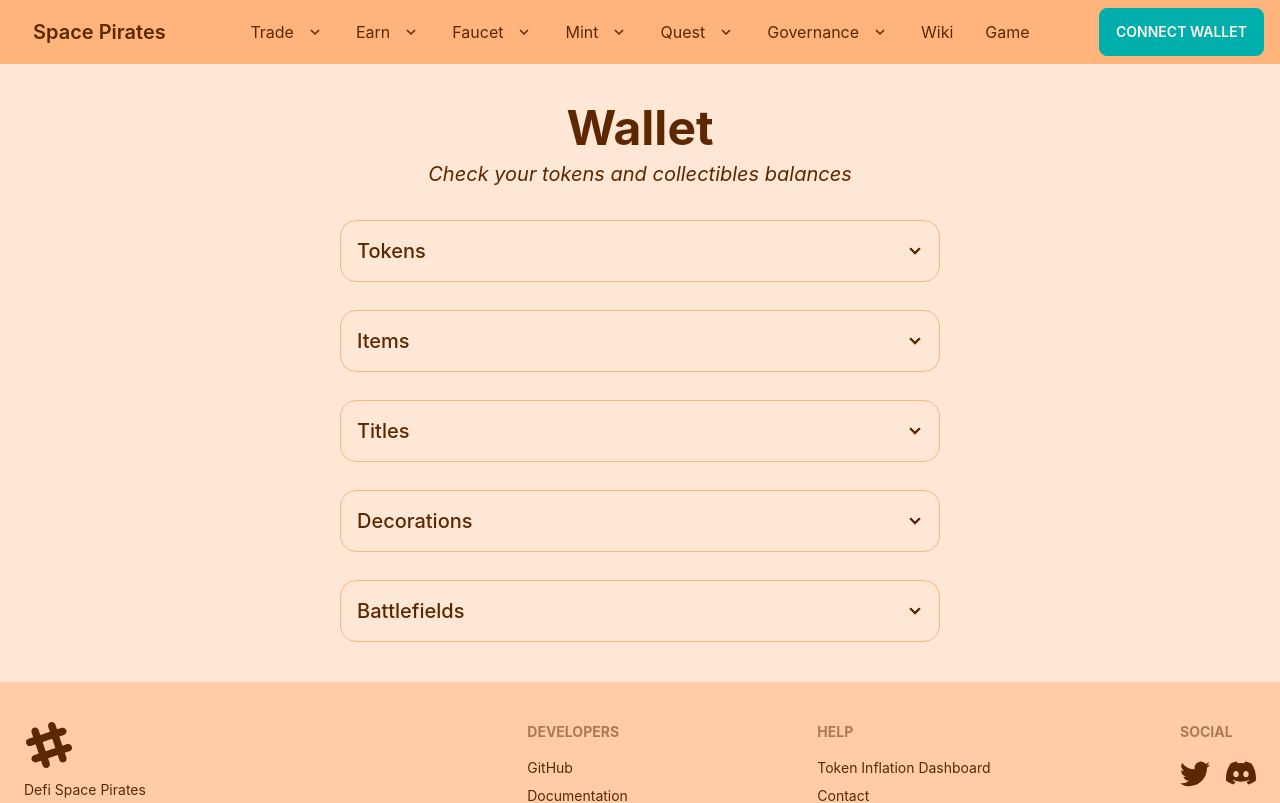
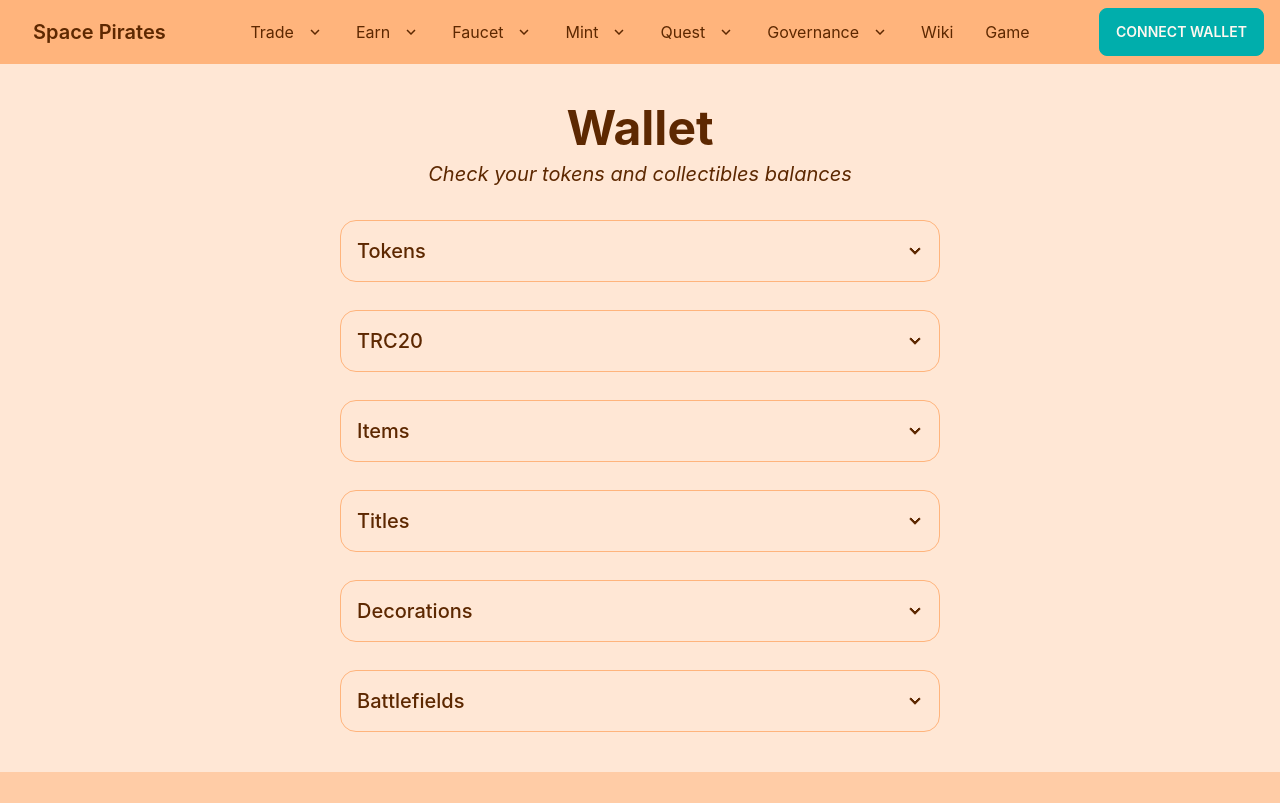
Before and after one commit to DeFi-Space-Pirates/space-pirates-frontend, a Next.js app: page /wallet in a window 1280 px wide. Shown: the top 803 px of the page. Built offline with nearby package versions, Linux system fonts and the light colour scheme; grey boxes are pictures that could not be loaded.

Commit message:
feat: token balances

```diff
--- a/components/Wallet/WalletItem.tsx
+++ b/components/Wallet/WalletItem.tsx
@@ -1,15 +1,20 @@
 import Image from 'next/image'
 import tokensList from '../../config/constants/tokensList.json'
+import wrappedTokensList from '../../config/constants/wrappedTokensList.json'
 import { useTronWeb } from '../../contexts/TronWebContext'
 
 type WalletItemProps = {
   tabIndex: number
   title: string
-  predicate: (id: number) => boolean
+  predicate?: (id: number) => boolean
 }
 
 const WalletItem = ({ tabIndex, title, predicate }: WalletItemProps) => {
-  const { balances } = useTronWeb()
+  const { getBalanceById, getBalanceByAddress } = useTronWeb()
+
+  let tokens = predicate
+    ? tokensList.tokens.filter((token) => predicate(token.id))
+    : wrappedTokensList.unWrapped
 
   return (
     <div
@@ -18,10 +23,11 @@ const WalletItem = ({ tabIndex, title, predicate }: WalletItemProps) => {
     >
       <div className="collapse-title text-xl font-medium">{title}</div>
       <div className="collapse-content ">
-        {tokensList.tokens.map(
-          (token) =>
-            predicate(token.id) && (
-              <div className="py-2 gap-y-4 md:gap-y-0 rounded-md drop-shadow-md flex flex-row justify-between items-center">
+        {tokens.map((token, index) => (
+          <div
+            key={index}
+            className="py-2 gap-y-4 md:gap-y-0 rounded-md drop-shadow-md flex flex-row justify-between items-center"
+          >
             <div className="flex items-center">
               <Image
                 src={token.logoURI}
@@ -31,16 +37,16 @@ const WalletItem = ({ tabIndex, title, predicate }: WalletItemProps) => {
                 layout="fixed"
               />
               <p className="ml-2 font-semibold md:text-lg">
-                    {token.name}{' '}
-                    {token.symbol.length > 0 && `(${token.symbol})`}
+                {token.name} {token.symbol.length > 0 && `(${token.symbol})`}
               </p>
             </div>
             <div>
-                  {balances?.find((balance) => balance.id === token.id)?.amount}
+              {'id' in token
+                ? getBalanceById(token.id)
+                : getBalanceByAddress(token.address)}
             </div>
           </div>
-            ),
-        )}
+        ))}
       </div>
     </div>
   )
--- a/config/constants/dexTokensList.json
+++ b/config/constants/dexTokensList.json
@@ -20,7 +20,7 @@
       "id": 100,
       "name": "Space Tron",
       "symbol": "SP-TRX",
-      "decimals": 18,
+      "decimals": 6,
       "logoURI": "https://s2.coinmarketcap.com/static/img/coins/64x64/1958.png"
     },
     {
--- a/config/constants/tokensList.json
+++ b/config/constants/tokensList.json
@@ -35,7 +35,7 @@
       "id": 100,
       "name": "Space Tron",
       "symbol": "SP-TRX",
-      "decimals": 18,
+      "decimals": 6,
       "logoURI": "https://s2.coinmarketcap.com/static/img/coins/64x64/1958.png"
     },
     {
--- a/config/constants/wrappedTokensList.json
+++ b/config/constants/wrappedTokensList.json
@@ -1,32 +1,62 @@
 {
   "name": "SpacePirates Wrapped tokens list",
   "timestamp": "2022-07-12T11:45:09Z",
-  "tokens": [
+  "unWrapped": [
     {
       "name": "Tron",
       "symbol": "TRX",
-      "address": "0x85EAC5Ac2F758618dFa09bDbe0cf174e7d574D5B",
-      "decimals": 18,
+      "address": "0x00",
+      "decimals": 6,
       "logoURI": "https://s2.coinmarketcap.com/static/img/coins/64x64/1958.png"
     },
     {
       "name": "Tether USD",
       "symbol": "USDT",
-      "address": "0x55d398326f99059fF775485246999027B3197955",
+      "address": "TUXYeqLUibq7m9MCMtyzLKptu296xrdoXq",
       "decimals": 18,
       "logoURI": "https://s2.coinmarketcap.com/static/img/coins/64x64/825.png"
     },
     {
       "name": "USD Coin",
       "symbol": "USDC",
-      "address": "0xa0b86991c6218b36c1d19d4a2e9eb0ce3606eb48",
+      "address": "THFMQvfckg4UmauGW4DEaHmt35WA2A1afT",
       "decimals": 18,
       "logoURI": "https://s2.coinmarketcap.com/static/img/coins/64x64/3408.png"
     },
     {
       "name": "Decentralized USD",
       "symbol": "USDD",
-      "address": "0x55d398326f99059fF775485246999027B3197955",
+      "address": "TV6StXz41Z1zmHtjzBQ93Y9jNEAvHSDoQ7",
+      "decimals": 18,
+      "logoURI": "https://s2.coinmarketcap.com/static/img/coins/64x64/19891.png"
+    }
+  ],
+  "wrapped": [
+    {
+      "id": 100,
+      "name": "Space Tron",
+      "symbol": "SP-TRX",
+      "decimals": 6,
+      "logoURI": "https://s2.coinmarketcap.com/static/img/coins/64x64/1958.png"
+    },
+    {
+      "id": 101,
+      "name": "Space USDT",
+      "symbol": "SP-USDT",
+      "decimals": 18,
+      "logoURI": "https://s2.coinmarketcap.com/static/img/coins/64x64/825.png"
+    },
+    {
+      "id": 102,
+      "name": "Space USDC",
+      "symbol": "SP-USDC",
+      "decimals": 18,
+      "logoURI": "https://s2.coinmarketcap.com/static/img/coins/64x64/3408.png"
+    },
+    {
+      "id": 103,
+      "name": "Space USDD",
+      "symbol": "SP-USDD",
       "decimals": 18,
       "logoURI": "https://s2.coinmarketcap.com/static/img/coins/64x64/19891.png"
     }
--- a/contexts/TronWebContext.tsx
+++ b/contexts/TronWebContext.tsx
@@ -9,8 +9,10 @@ import { useAlert } from './AlertContext'
 
 import SpacePiratesTokens from '../config/artifacts/SpacePiratesTokens.json'
 import tokensList from '../config/constants/tokensList.json'
+import wrappedTokensList from '../config/constants/wrappedTokensList.json'
 import { addresses } from '../config/addresses'
-import { Balance } from '../typings/Balance'
+import { Balance1155, Balance20 } from '../typings/Balance'
+import { convertToNumber } from '../lib/tronweb'
 
 declare global {
   interface Window {
@@ -30,7 +32,10 @@ type TronWebContextValue = {
   }
   connectTronLink: () => void
   address: string
-  balances: Balance[] | null
+  balances1155: Balance1155[] | null
+  balances20: Balance20[] | null
+  getBalanceById: (id: number | undefined) => string
+  getBalanceByAddress: (address: string | undefined) => string
 }
 
 type TronWebProviderProps = { children: React.ReactNode }
@@ -40,11 +45,12 @@ const TronWebContext = createContext<TronWebContextValue | undefined>(undefined)
 const TronWebProvider = ({ children }: TronWebProviderProps) => {
   const [tronWeb, setTronWeb] = useState<any>(null)
   const [address, setAddress] = useState('')
-  const [balances, setBalances] = useState<Balance[] | null>(null)
+  const [balances1155, setBalances1155] = useState<Balance1155[] | null>(null)
+  const [balances20, setBalances20] = useState<Balance20[] | null>(null)
 
   const { toggleAlert } = useAlert()
 
-  const loadTronWeb = async (tronWeb: any, address: string) => {
+  const loadTronWeb = useCallback(async (tronWeb: any, address: string) => {
     setTronWeb(tronWeb)
     setAddress(address)
 
@@ -63,17 +69,47 @@ const TronWebProvider = ({ children }: TronWebProviderProps) => {
 
       const userBalances = tokensList.ids.map((id, index) => ({
         id: id,
-        amount: tronWeb
-          .BigNumber(batchBalances[index]._hex)
-          .div(10e19)
-          .toNumber(),
+        amount: convertToNumber(batchBalances[index]._hex, id),
       }))
 
-      setBalances(userBalances)
+      setBalances1155(userBalances)
     } catch (err) {
-      setBalances(null)
+      setBalances1155(null)
     }
-  }
+
+    try {
+      let updatedBalances20: Balance20[] = []
+      for (const token of wrappedTokensList.unWrapped) {
+        if (token.symbol === 'TRX') {
+          const sunBalance = await tronWeb.trx.getBalance(address)
+
+          updatedBalances20.push({
+            address: token.address,
+            amount: parseFloat(tronWeb.fromSun(sunBalance)).toFixed(2),
+            symbol: token.symbol,
+          })
+        } else {
+          const contractInstance = await tronWeb.contract().at(token.address)
+
+          const balance = await contractInstance.balanceOf(address).call()
+
+          updatedBalances20.push({
+            address: token.address,
+            amount: tronWeb
+              .BigNumber(balance._hex)
+              .div(1e18)
+              .toNumber()
+              .toFixed(2),
+            symbol: token.symbol,
+          })
+        }
+      }
+
+      setBalances20(updatedBalances20)
+    } catch (err) {
+      setBalances20(null)
+    }
+  }, [])
 
   const connectTronLink = useCallback(async () => {
     // automatic connection without prompt if already approved
@@ -128,13 +164,28 @@ const TronWebProvider = ({ children }: TronWebProviderProps) => {
         }
       })
     }
-  }, [toggleAlert])
+  }, [toggleAlert, loadTronWeb])
+
+  const getBalanceById = (id: number | undefined) => {
+    const balance = balances1155?.find((balance) => balance.id === id)
+
+    return balance ? balance.amount.toString() : '0.00'
+  }
+
+  const getBalanceByAddress = (address: string | undefined) => {
+    const balance = balances20?.find((balance) => balance.address === address)
+
+    return balance ? balance.amount.toString() : '0.00'
+  }
 
   const value = {
     tronWeb,
     connectTronLink,
     address,
-    balances,
+    balances1155,
+    balances20,
+    getBalanceById,
+    getBalanceByAddress,
   }
 
   return (
--- a/lib/tokensType.ts
+++ b/lib/tokensType.ts
@@ -1,3 +1,5 @@
+import tokensList from '../config/constants/tokensList.json'
+
 export const isProjectToken = (id: number): boolean => id >= 1 && id <= 99
 
 export const isWrappedToken = (id: number): boolean => id >= 100 && id <= 199
@@ -12,3 +14,9 @@ export const isDecoration = (id: number): boolean => id >= 20000 && id <= 99999
 
 export const isBattlefield = (id: number): boolean =>
   id >= 100000 && id >= 199999
+
+export const getDecimals = (id: number): number => {
+  const token = tokensList.tokens.find((token) => token.id === id)
+
+  return token?.decimals === 18 ? 1e18 : token?.decimals === 6 ? 1e6 : 1
+}
--- /dev/null
+++ b/lib/tronweb.ts
@@ -0,0 +1,22 @@
+import TronWeb from 'tronweb'
+import { getDecimals } from './tokensType'
+
+export const getTronWebInstance = () => {
+  const tronWeb = new TronWeb({
+    fullHost: 'https://api.shasta.trongrid.io',
+    solidityNode: 'https://api.shasta.trongrid.io',
+    eventServer: 'https://api.shasta.trongrid.io',
+
+    privateKey: process.env.TRON_PRIVATE_KEY,
+  })
+
+  return tronWeb
+}
+
+export const convertToNumber = (hex: string, id: number): string => {
+  return getTronWebInstance()
+    .BigNumber(hex)
+    .div(getDecimals(id))
+    .toNumber()
+    .toFixed(2)
+}
--- a/pages/wallet/index.tsx
+++ b/pages/wallet/index.tsx
@@ -13,8 +13,6 @@ import {
 import WalletItem from '../../components/Wallet/WalletItem'
 
 const Wallet: NextPage = () => {
-  const { balances } = useTronWeb()
-
   return (
     <div className="min-h-full p-5">
       <Head>
@@ -28,6 +26,7 @@ const Wallet: NextPage = () => {
       </div>
       <div className="flex flex-col gap-y-7 items-center justify-around">
         <WalletItem tabIndex={0} title="Tokens" predicate={isToken} />
+        <WalletItem tabIndex={1} title="TRC20" />
         <WalletItem tabIndex={1} title="Items" predicate={isItem} />
         <WalletItem tabIndex={2} title="Titles" predicate={isTitle} />
         <WalletItem tabIndex={3} title="Decorations" predicate={isDecoration} />
```
Also changed, not shown: typings/Balance.ts (+8 -2 lines), typings/Token.ts (+8 -1 lines). Lines whose indentation alone changed are shown as unchanged.
